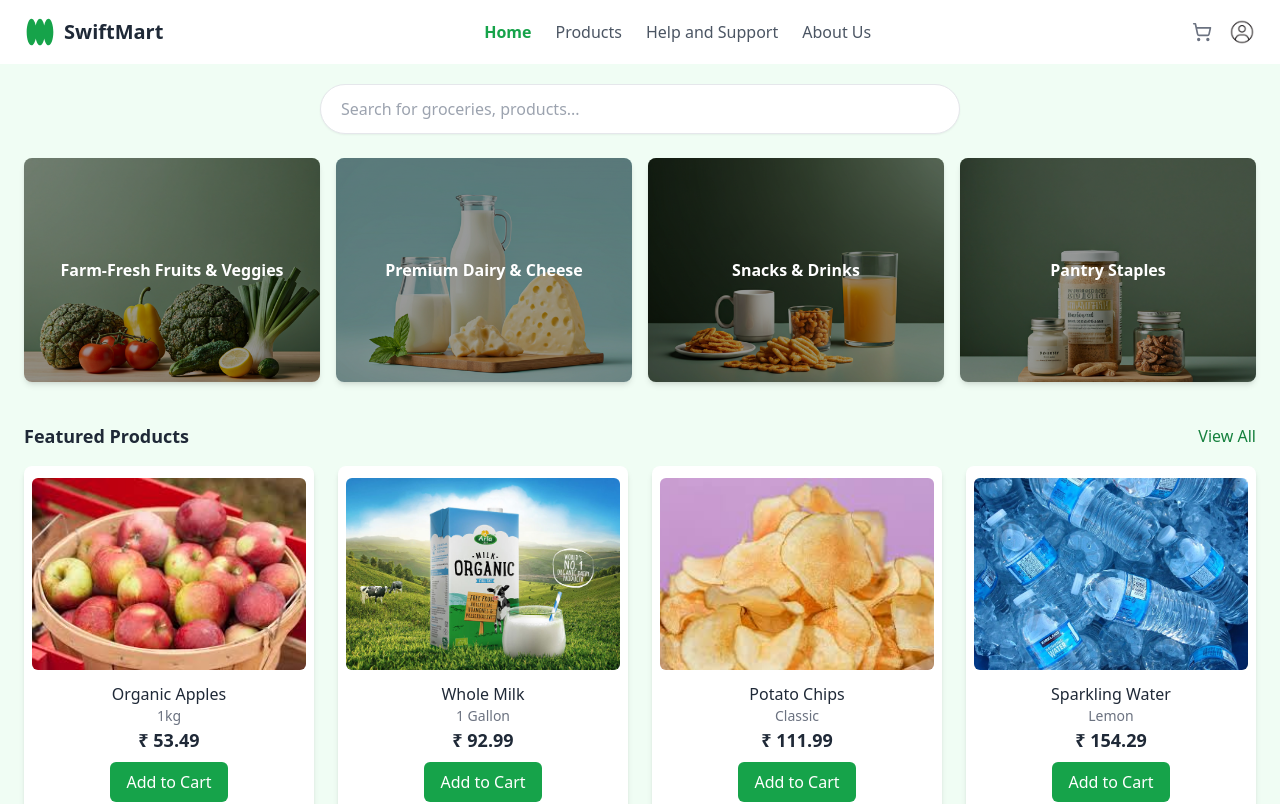
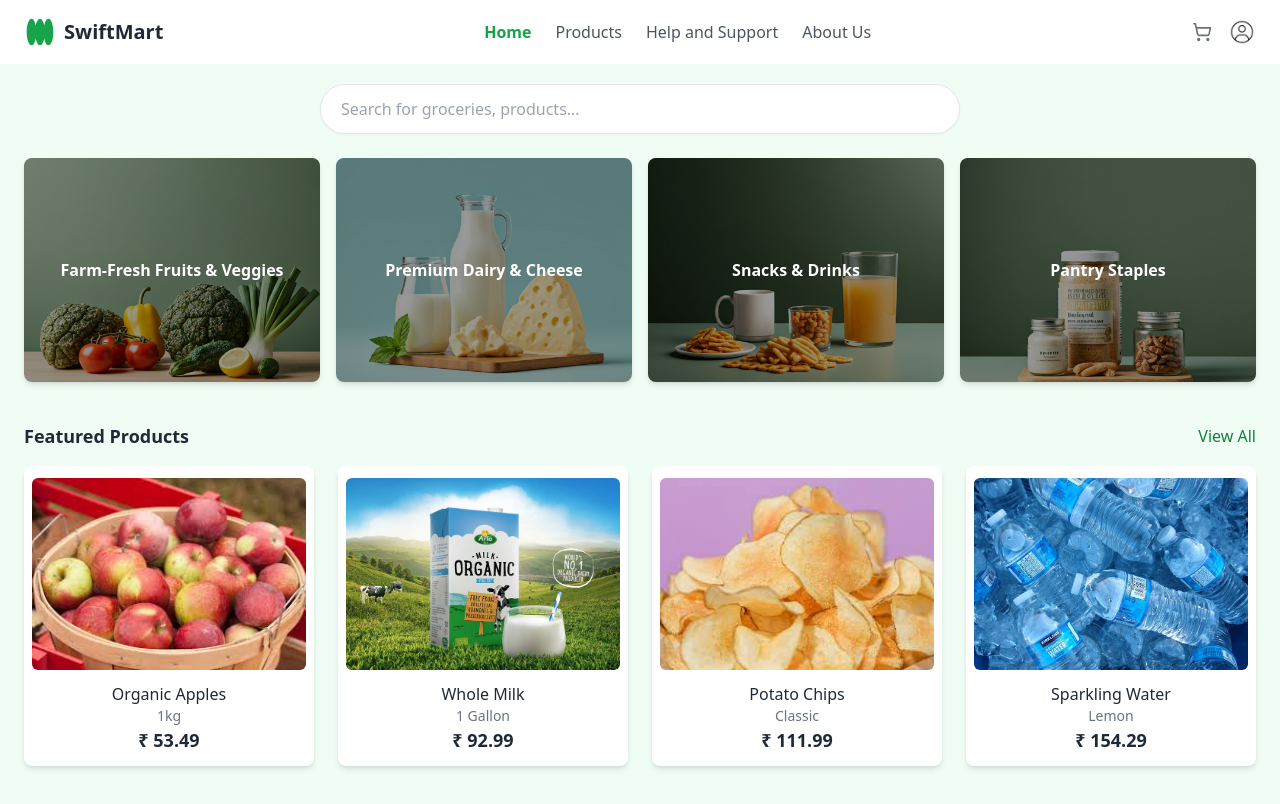
Before and after one commit to shoping-application/Frontend, a React (Vite) app: page /home in a window 1280 px wide. Shown: the top 804 px of the page. Built offline with nearby package versions, Linux system fonts and the light colour scheme; no server answers.

Commit message:
frontend project

```diff
--- a/src/pages/Home.jsx
+++ b/src/pages/Home.jsx
@@ -45,6 +45,7 @@
 ];
 
 
+
 export default function HomePage() {
   const navigate = useNavigate()
 
@@ -61,6 +62,7 @@
       ratings: { average: 0, count: 0, distribution: {} },
       salesCount: 0,
       status: "active",
+      organic:true,
       createdAt: new Date().toISOString(),
       updatedAt: new Date().toISOString(),
     };
@@ -71,7 +73,6 @@
   const handleCategory = (product) => {
     navigate("/catagoryProduct", { state: { product } })
   }
-
 
 
 
@@ -134,7 +135,7 @@
               <div
                 key={idx}
                 className="bg-white p-3 px-2 rounded-lg shadow-md flex flex-col items-center group"
-                onClick={() => handleProduct(p)}
+                // onClick={() => handleProduct(p)}
               >
                 {/* Image container with overflow-hidden */}
                 <div className="w-full h-48 overflow-hidden rounded-md mb-3">
@@ -148,9 +149,7 @@
                 <h3 className="font-medium text-gray-800">{p.name}</h3>
                 <p className="text-sm text-gray-500">{p.weight}</p>
                 <p className="text-lg font-bold text-gray-800">₹ {p.price}</p>
-                <button className="mt-2 bg-green-600 text-white px-4 py-2 rounded-md hover:bg-green-700">
-                  Add to Cart
-                </button>
+
               </div>
             ))}
           </div>
```
Also changed, not shown: src/pages/ProductDescription.jsx (+4 -4 lines).
